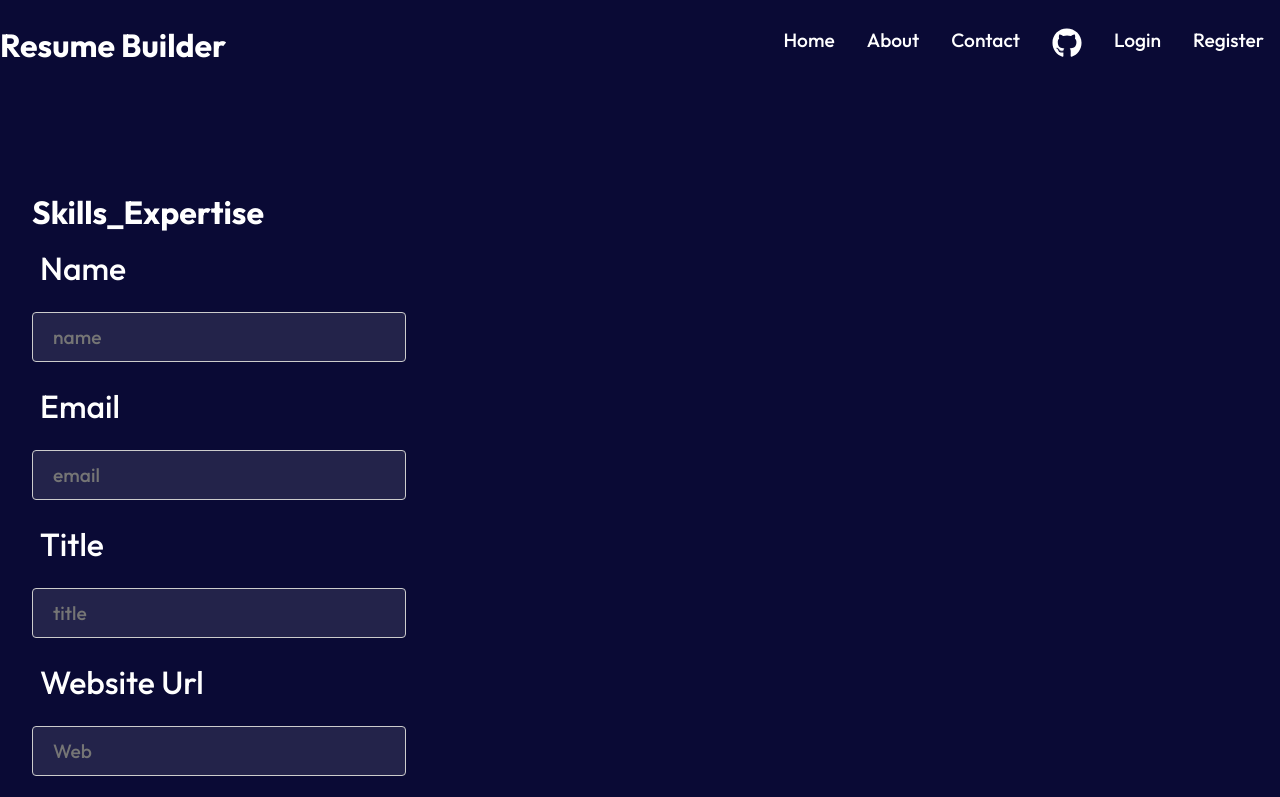
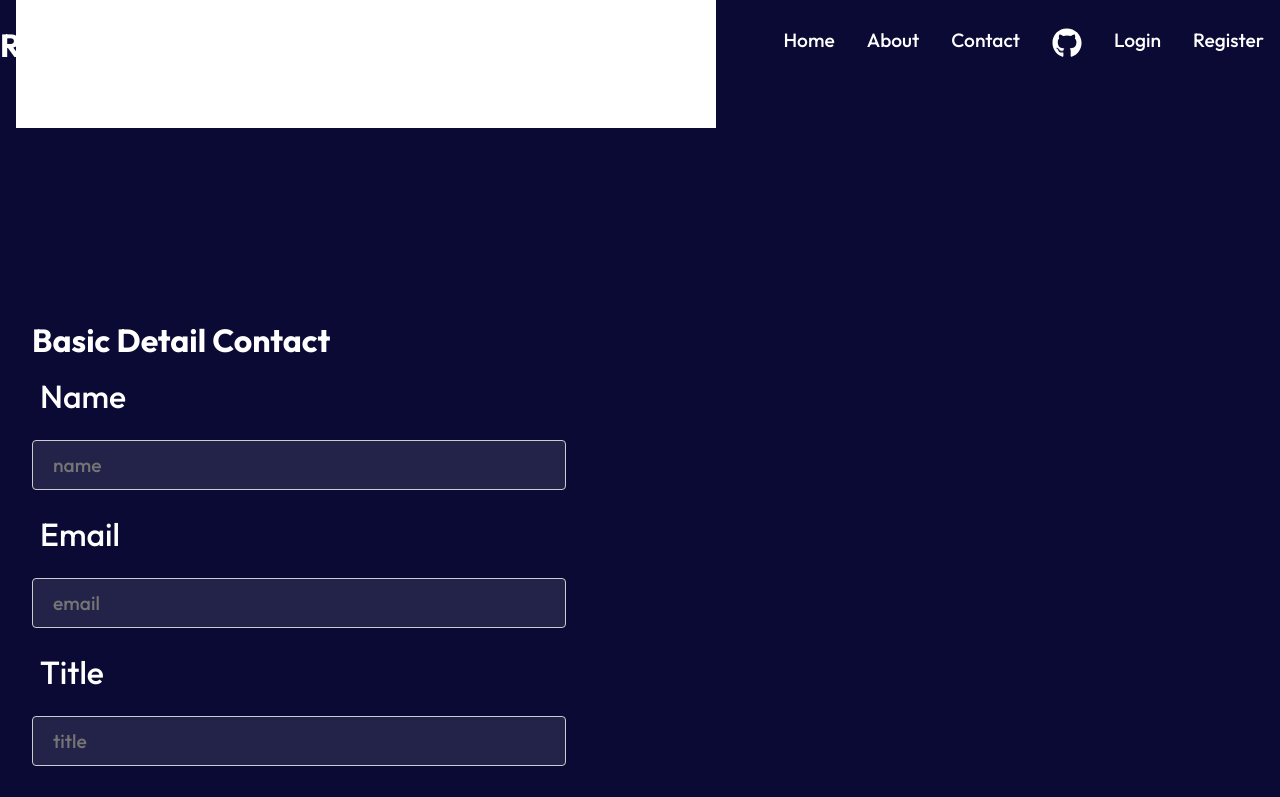
Before and after one commit to VGandhi27/Resume-Building, a React (Create React App) app: page /dashboard in a window 1280 px wide. Shown: the top 797 px of the page. Built offline with nearby package versions, Linux system fonts and the light colour scheme; a web font is replaced by a local one.

Commit message:
editable commit

```diff
--- /dev/null
+++ b/src/components/Editable.js
@@ -0,0 +1,14 @@
+import React from 'react'
+import './EditableStyle.css'
+
+
+const editable = () => {
+  return (
+    <>
+     <div className="edit-resume">
+        </div>
+    </>
+  )
+}
+
+export default editable
--- /dev/null
+++ b/src/components/EditableStyle.css
@@ -0,0 +1,9 @@
+.edit-resume{
+    display: flex;
+    flex-direction: column;
+    padding: 4rem 1rem;
+    margin-left:1rem ;
+    max-width: 700px;
+    background-color: white;
+    color: black;
+}
--- a/src/components/PerInfoStyle.css
+++ b/src/components/PerInfoStyle.css
@@ -11,7 +11,7 @@ form{
     flex-direction: column;
     padding: 4rem 1rem;
     margin-left:1rem ;
-    max-width: 500px;
+    max-width: 700px;
 
 }
 
--- a/src/routes/Dashboard.js
+++ b/src/routes/Dashboard.js
@@ -7,13 +7,16 @@ import Work from '../components/Work'
 import Activities from '../components/Activities'
 import Volunteering from '../components/Volunteering'
 import Awards from '../components/Awards'
+import Editable from '../components/Editable'
+
 
 
 const Dashboard = () => {
   return (
     <>
     <Navbar/>
-    {/* <Per_Info/> */}
+    <Editable/>
+    <Per_Info/>
     <Skills_Expertise/>
     <Education/>
     <Work/>
```
